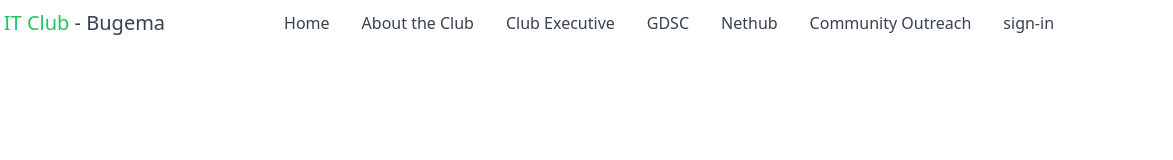
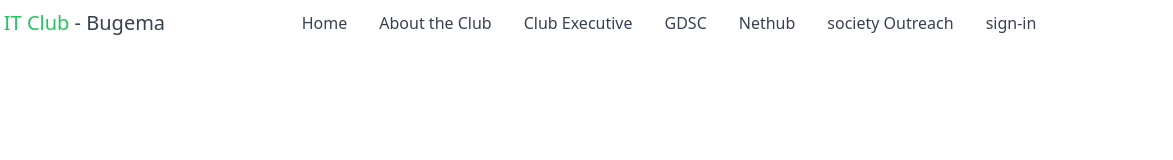
Before and after one commit to TroyMoses/it-club, a website: page index.html in a window 1280 px wide. Shown: the full height of the page, 107-1280 px from the left. Drawn offline with Linux system fonts and the light colour scheme.

Commit message:
added a change
changed community to society

```diff
--- a/index.html
+++ b/index.html
@@ -25,7 +25,7 @@
             <a href="#" class="nav-link">Club Executive</a>
             <a href="#" class="nav-link">GDSC</a>
             <a href="#" class="nav-link">Nethub</a>
-            <a href="#" class="nav-link">Community Outreach</a>
+            <a href="#" class="nav-link">society Outreach</a>
             <a href="#" class="nav-link">sign-in</a>
         </div>
         <div></div>
```
